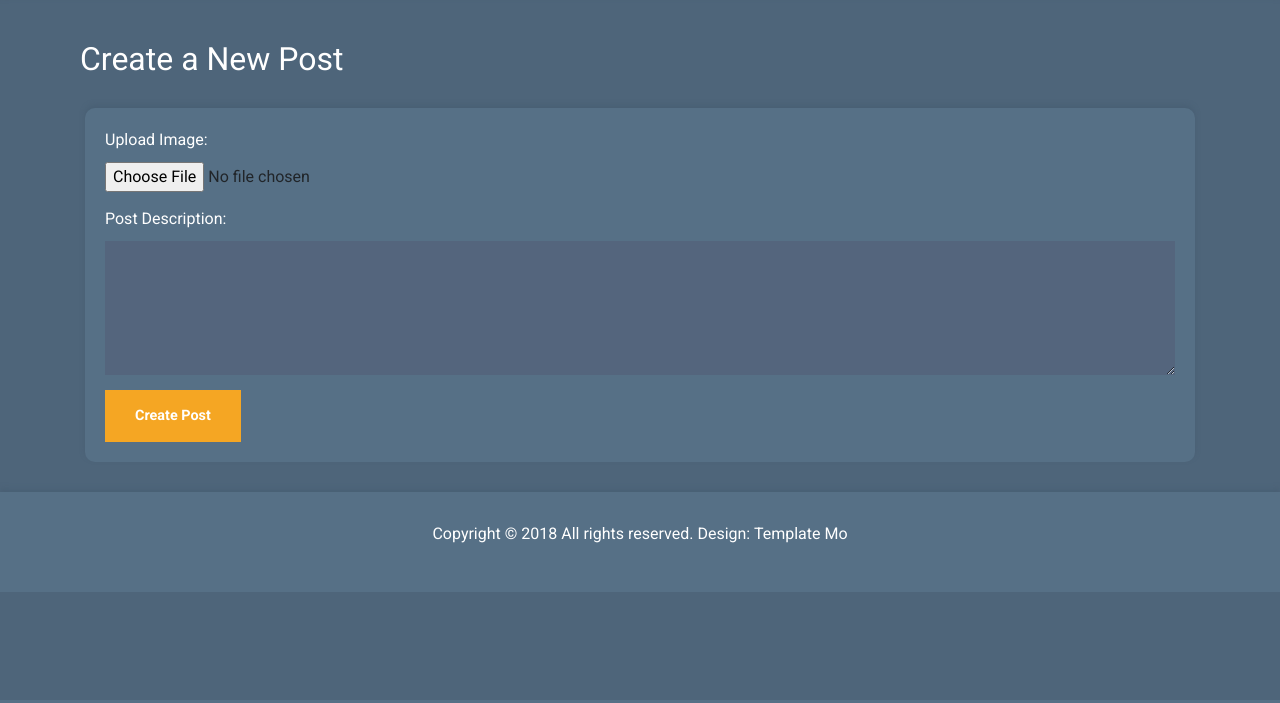
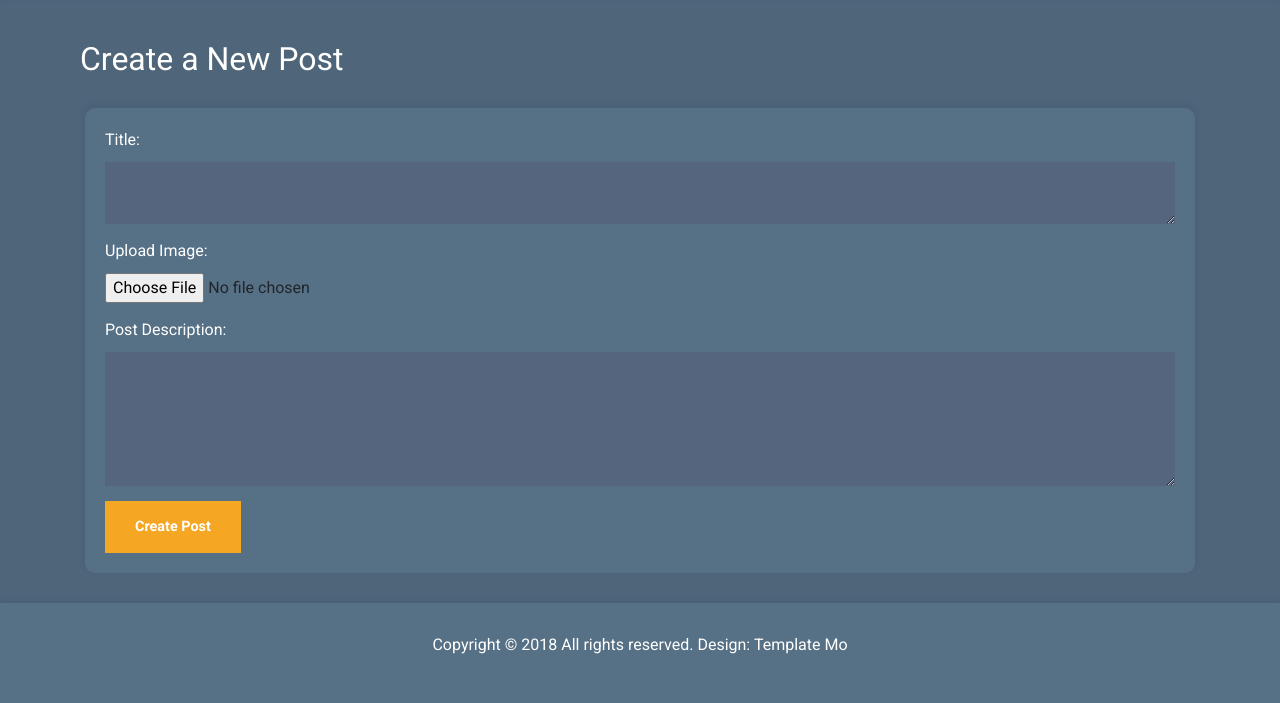
Before and after one commit to mrmalekjan/PostWebsite, a Flask app: template templates/post-create.html in a window 1280 px wide. Shown: the part 100-803 px from the top of the page. Before the commit the page ends 643 px from the top, so only its background shows below. Run offline with Flask 3, Linux system fonts and the light colour scheme; the template is opened without the code that fills it, so the values that code supplies are empty; some libraries are stand-ins or nearby versions.

Commit message:
edited post-create page

```diff
--- a/templates/post-create.html
+++ b/templates/post-create.html
@@ -24,6 +24,11 @@
             </div>
             <div class="post-create-container">
                 <form action="/submit_post" method="POST" enctype="multipart/form-data">
+
+                    <div class="form-group">
+                        <label for="post_title">Title:</label>
+                        <textarea name="post_title" id="post_title" class="form-control" rows="1" required></textarea>
+                    </div>
 
                     <div class="form-group">
                         <label for="post_img">Upload Image:</label>
```
